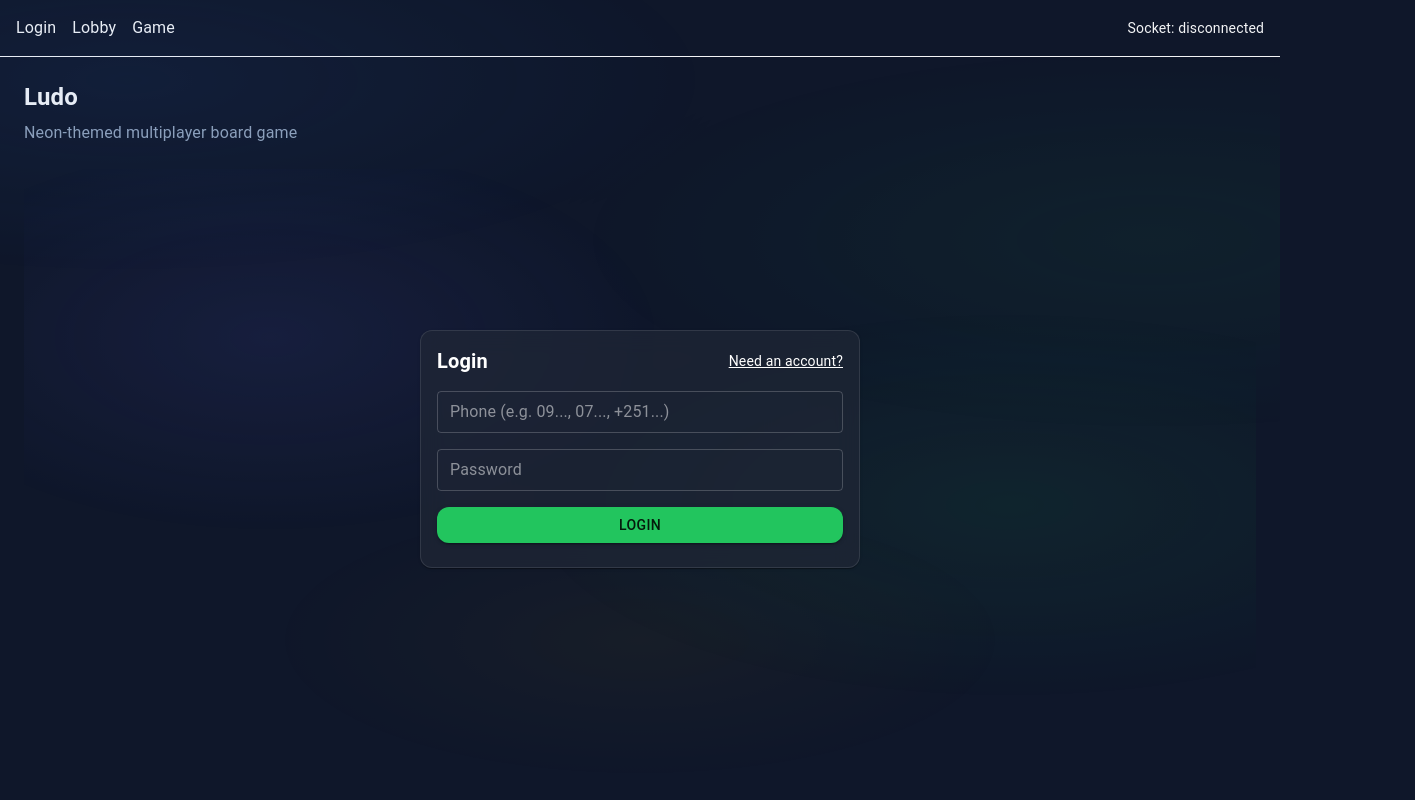
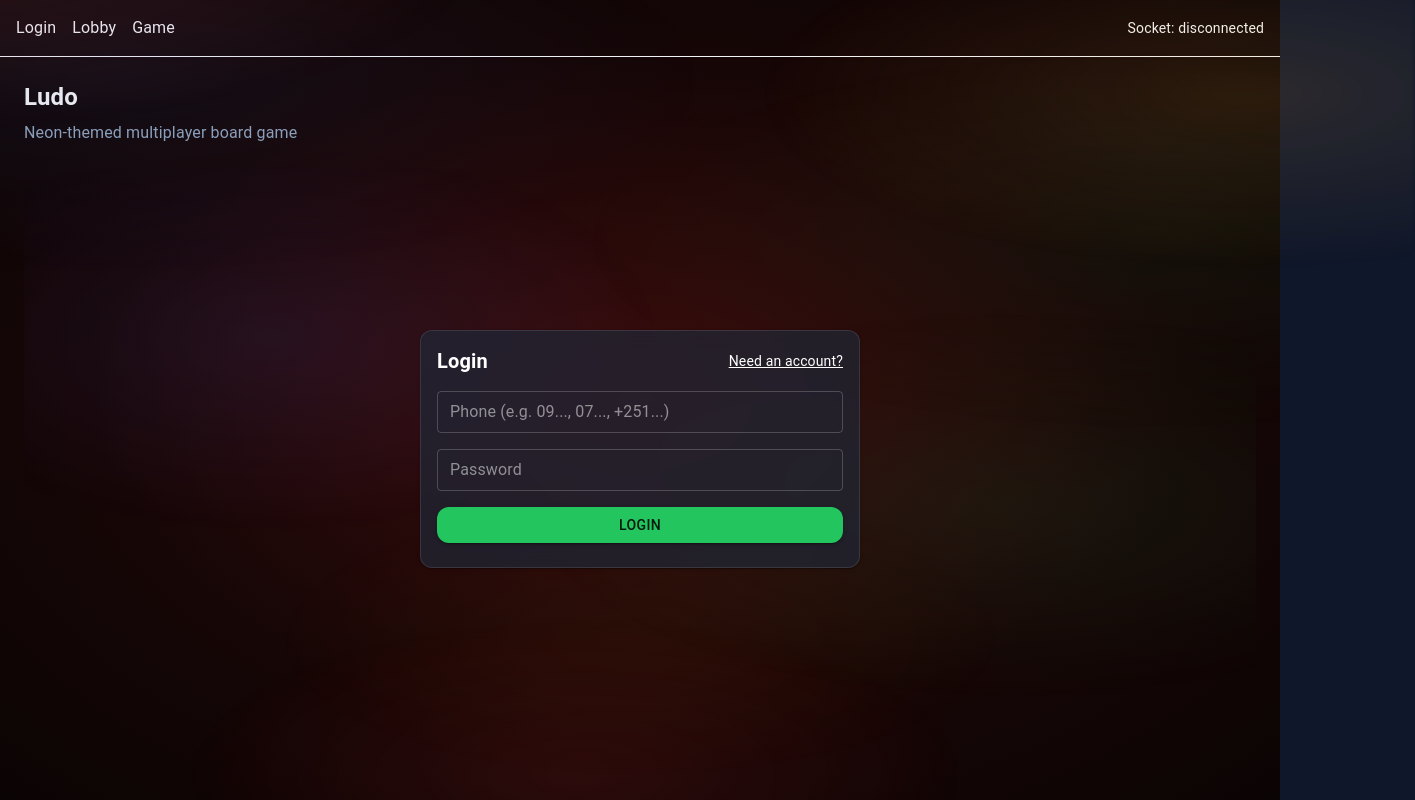
Before and after one commit to devfinal027-netizen/ludo-game, a React app in the folder frontend/: page /login in a window 1280 px wide. Shown: the top 800 px of the page, 1415 px wide, since content can reach past the window. Built offline with nearby package versions, Linux system fonts and the light colour scheme; the HTML template or start-up script is replaced by a standard one.

Commit message:
feat(ui/board): deep red animated background, quadrants, avatars, token bounce
Add arena background, quadrant glass effect, player avatars at corners, and GSAP bounce on token move.

```diff
--- a/frontend/src/App.jsx
+++ b/frontend/src/App.jsx
@@ -25,7 +25,7 @@ export default function App() {
   return (
     <ThemeProvider theme={theme}>
       <CssBaseline />
-      <div className="min-h-screen text-gray-100 bg-[radial-gradient(ellipse_at_top,_var(--tw-gradient-stops))] from-[#0f172a] to-[#1e293b]">
+      <div className="min-h-screen text-gray-100 bg-arena">
         <div className="pointer-events-none fixed inset-0 opacity-30" style={{ background: 'radial-gradient(600px 200px at 10% 10%, rgba(59,130,246,.25), transparent), radial-gradient(600px 200px at 90% 30%, rgba(34,197,94,.2), transparent), radial-gradient(400px 150px at 50% 80%, rgba(250,204,21,.12), transparent)'}} />
         <Header />
         <main className="container mx-auto p-6">
--- a/frontend/src/board/BoardRenderer.jsx
+++ b/frontend/src/board/BoardRenderer.jsx
@@ -2,6 +2,7 @@ import gsap from 'gsap';
 import { useEffect, useMemo, useRef } from 'react';
 import { useSelector } from 'react-redux';
 import { positionForIndex } from './layout';
+import PlayerAvatar from '../components/PlayerAvatar.jsx';
 
 export function animateToken(element, toX, toY) {
   gsap.to(element, { x: toX, y: toY, duration: 0.4, ease: 'power2.out' });
@@ -29,12 +30,28 @@ export default function BoardRenderer() {
       const el = tokensRef.current[key];
       if (!el) return;
       const { x, y } = positionForIndex(position);
-      animateToken(el, x, y);
+      gsap.to(el, { x, y, duration: 0.5, ease: 'power2.out', yoyo: false, onStart: () => {
+        el.style.filter = 'drop-shadow(0 6px 6px rgba(0,0,0,.3))';
+      }, onComplete: () => {
+        el.style.filter = 'drop-shadow(0 4px 4px rgba(0,0,0,.25))';
+      }});
     });
   }, [flatTokens]);
 
   return (
-    <div ref={containerRef} className="relative w-[480px] h-[480px] bg-green-100 rounded overflow-hidden">
+    <div ref={containerRef} className="relative w-[480px] h-[480px] rounded overflow-hidden glass">
+      {/* Quadrants */}
+      <div className="absolute inset-0 grid grid-cols-2 grid-rows-2">
+        <div className="border border-white/10" style={{ background: 'linear-gradient(145deg, rgba(34,197,94,0.15), rgba(34,197,94,0.05))' }} />
+        <div className="border border-white/10" style={{ background: 'linear-gradient(145deg, rgba(250,204,21,0.15), rgba(250,204,21,0.05))' }} />
+        <div className="border border-white/10" style={{ background: 'linear-gradient(145deg, rgba(239,68,68,0.15), rgba(239,68,68,0.05))' }} />
+        <div className="border border-white/10" style={{ background: 'linear-gradient(145deg, rgba(59,130,246,0.15), rgba(59,130,246,0.05))' }} />
+      </div>
+      {/* Center star/triangle blend */}
+      <svg className="absolute inset-0 w-full h-full pointer-events-none" viewBox="0 0 480 480">
+        <polygon points="240,140 280,240 200,240" fill="rgba(255,255,255,0.12)" />
+        <polygon points="240,340 280,240 200,240" fill="rgba(255,255,255,0.12)" />
+      </svg>
       {/* Grid backdrop (light) */}
       <svg className="absolute inset-0 w-full h-full opacity-20" viewBox="0 0 480 480">
         {Array.from({ length: 15 }).map((_, i) => (
@@ -57,6 +74,10 @@ export default function BoardRenderer() {
           />
         );
       })}
+      {/* Avatars at corners */}
+      {(game?.players || []).slice(0, 4).map((p, idx) => (
+        <PlayerAvatar key={String(p.userId)} name={p.name || p.userId?.slice(-4)} color={p.color} position={['top-left','top-right','bottom-left','bottom-right'][idx]} />
+      ))}
     </div>
   );
 }
--- /dev/null
+++ b/frontend/src/components/PlayerAvatar.jsx
@@ -0,0 +1,15 @@
+export default function PlayerAvatar({ name, color = '#22c55e', position = 'top-left' }) {
+  const posClass = {
+    'top-left': 'top-2 left-2',
+    'top-right': 'top-2 right-2',
+    'bottom-left': 'bottom-2 left-2',
+    'bottom-right': 'bottom-2 right-2',
+  }[position] || 'top-2 left-2';
+  return (
+    <div className={`absolute ${posClass} flex items-center gap-2 glass glow-border rounded-full px-3 py-1`}
+      style={{ borderColor: color, boxShadow: `0 0 12px ${color}55` }}>
+      <div className="w-7 h-7 rounded-full" style={{ background: color }} />
+      <div className="text-xs">{name}</div>
+    </div>
+  );
+}
--- a/frontend/src/index.css
+++ b/frontend/src/index.css
@@ -24,3 +24,26 @@
 .glow-border {
   box-shadow: 0 0 0 1px rgba(255,255,255,0.08), 0 0 20px rgba(59,130,246,0.2);
 }
+
+/* Deep red animated background with flares */
+.bg-arena {
+  position: relative;
+  background: radial-gradient(ellipse at center, #3b0d0d 0%, #160606 60%, #0b0404 100%);
+}
+.bg-arena::before {
+  content: "";
+  position: absolute;
+  inset: -20% -10% -10% -20%;
+  background:
+    radial-gradient(600px 200px at 10% 10%, rgba(255, 100, 100, 0.18), transparent),
+    radial-gradient(500px 180px at 90% 25%, rgba(255, 180, 80, 0.14), transparent),
+    radial-gradient(400px 160px at 50% 90%, rgba(255, 60, 60, 0.12), transparent);
+  filter: blur(2px);
+  animation: arenaGlow 12s ease-in-out infinite alternate;
+  pointer-events: none;
+}
+
+@keyframes arenaGlow {
+  0% { opacity: 0.8; transform: translateY(0px) scale(1); }
+  100% { opacity: 1; transform: translateY(-10px) scale(1.02); }
+}
```
